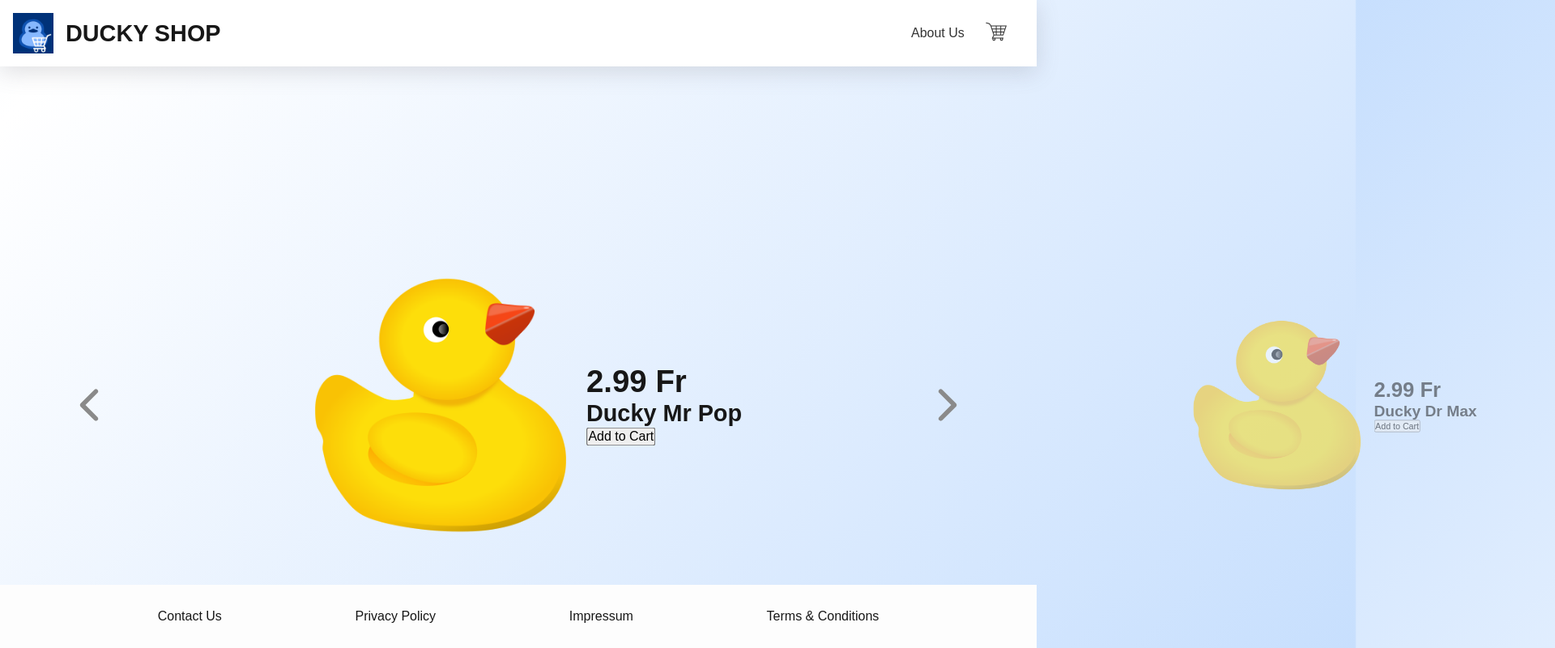
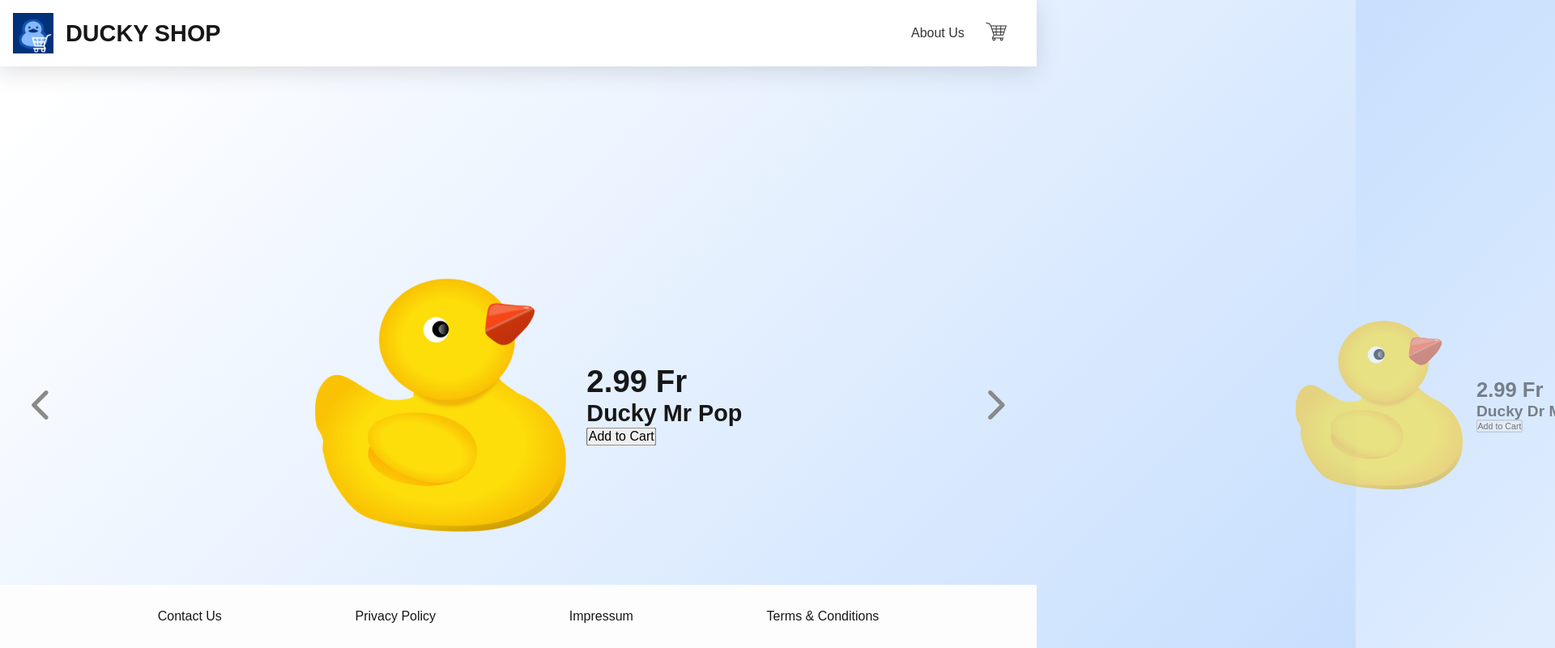
Before and after one commit to LevySchaerer/DuckyShop, a Next.js app in the folder app/: page / in a window 1280 px wide. Shown: the top 800 px of the page at 81% size, 1920 px wide, since content can reach past the window. Built offline with nearby package versions, Linux system fonts and the light colour scheme; a web font is replaced by a local one.

Commit message:
Store Product in LocalStorage

```diff
--- a/app/Components/HomePage/HomePage.jsx
+++ b/app/Components/HomePage/HomePage.jsx
@@ -32,23 +32,26 @@ export default function HomePage() {
     const prev = () => setIndex((prev) => (prev - 1 + products.length) % products.length);
     const next = () => setIndex((prev) => (prev + 1) % products.length);
 
+    const addToCart = (product) => {
+        const cart = JSON.parse(localStorage.getItem("cart") || "[]");
+        cart.push(product);
+        localStorage.setItem("cart", JSON.stringify(cart));
+    }
+
     return (
         <div className={styles.body}>
             <div className={styles.container}>
 
                 <IoIosArrowBack size={60} onClick={prev} className={styles.arrow}/>
                 <div className={styles.sliderWrapper}>
-                    <div
-                        className={styles.slider}
-                        style={{ transform: `translateX(-${index * 100}%)` }}
-                    >
+                    <div className={styles.slider} style={{ transform: `translateX(-${index * 100}%)` }}>
                         {products.map((product, i) => (
                             <div key={i} className={`${styles.slide} ${i === index ? styles.active : ''}`}>
                                 <Image src={product.image} alt="ducky" className={styles.ducky} />
                                 <div className={styles.details}>
                                     <h1>{product.price} Fr</h1>
                                     <h2>{product.name}</h2>
-                                    <button onClick={() => console.log(product.id)}>Add to Cart</button>
+                                    <button onClick={() => addToCart(product)}>Add to Cart</button>
                                 </div>
                             </div>
                         ))}
--- a/app/Components/HomePage/HomePage.module.css
+++ b/app/Components/HomePage/HomePage.module.css
@@ -31,7 +31,7 @@
 }
 
 .sliderWrapper {
-    width: 1000px;
+    width: 100%;
 }
 
 .slider {
```
